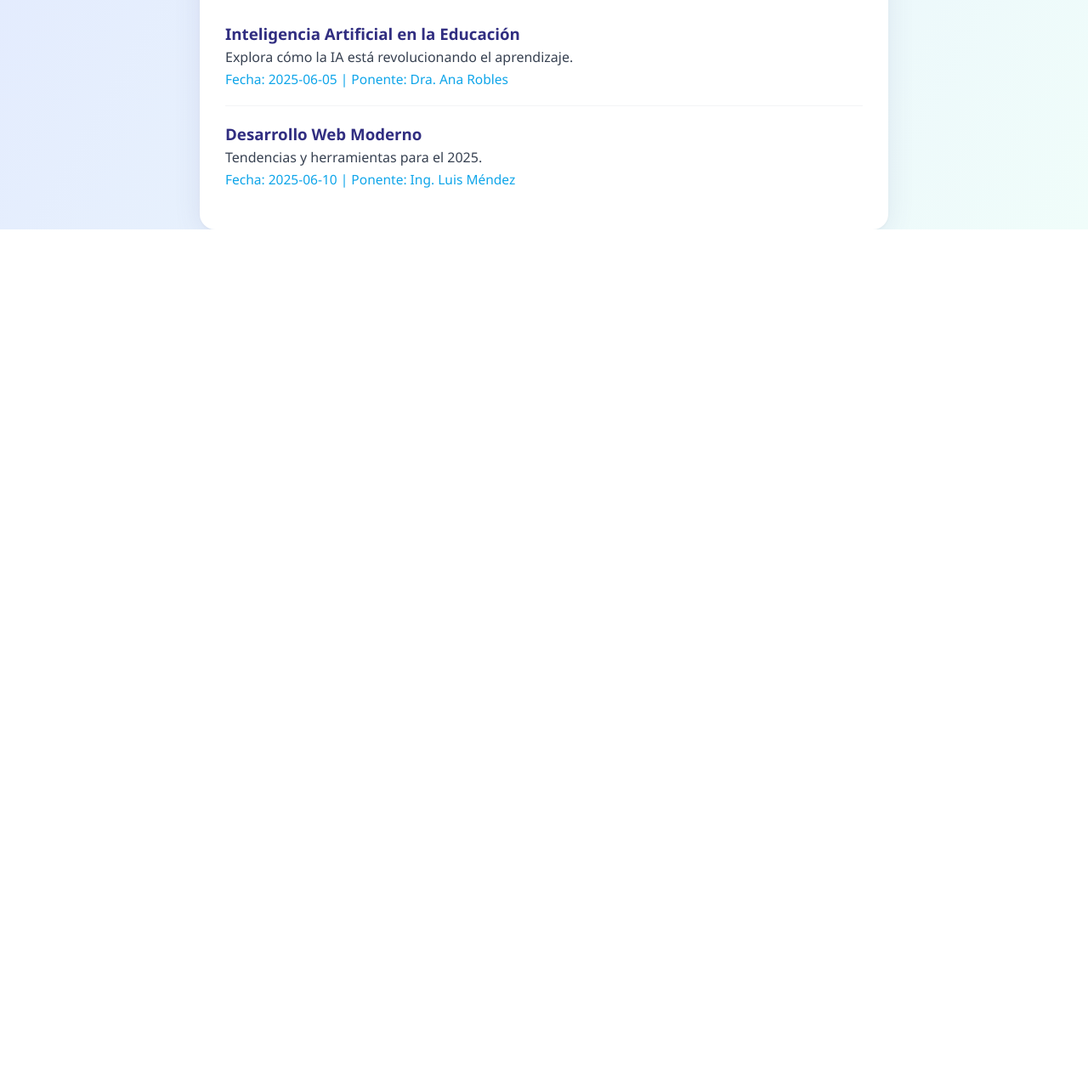
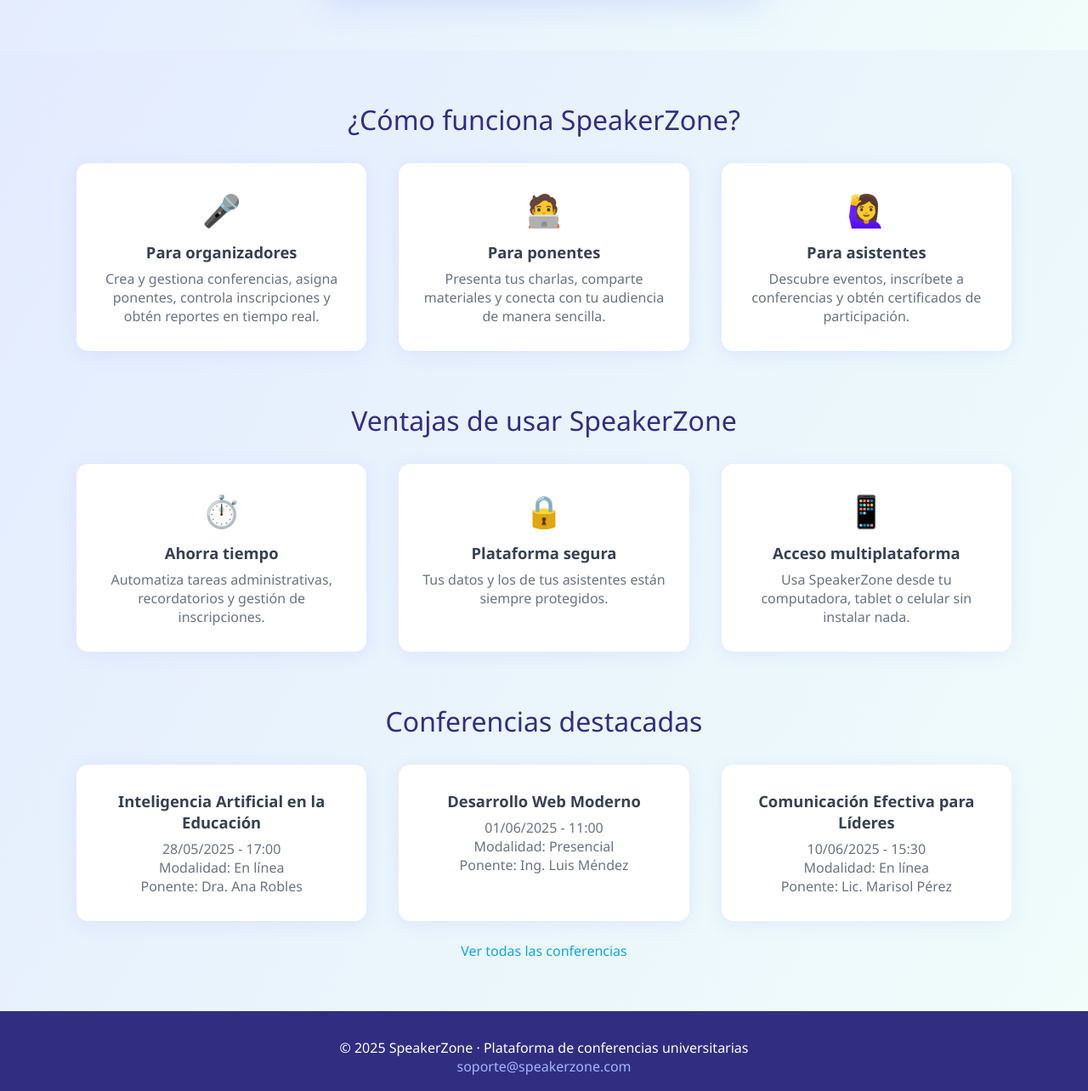
Before and after one commit to LuzElizabeeth/SpeakerZone, a PHP site: page / in a window 1280 px wide. Shown: the part 719-2003 px from the top of the page at 85% size. Before the commit the page ends 989 px from the top, so only its background shows below. Run offline with PHP 8.4, Linux system fonts and the light colour scheme.

Commit message:
seccion de conferencias

```diff
--- a/index.php
+++ b/index.php
@@ -1,172 +1,286 @@
-<?php
-// Ejemplo de conferencias (en producción, obtén esto de la base de datos)
-$conferencias = [
-    [
-        "titulo" => "Inteligencia Artificial en la Educación",
-        "descripcion" => "Explora cómo la IA está revolucionando el aprendizaje.",
-        "fecha" => "2025-06-05",
-        "ponente" => "Dra. Ana Robles"
-    ],
-    [
-        "titulo" => "Desarrollo Web Moderno",
-        "descripcion" => "Tendencias y herramientas para el 2025.",
-        "fecha" => "2025-06-10",
-        "ponente" => "Ing. Luis Méndez"
-    ]
-];
-?>
 <!DOCTYPE html>
 <html lang="es">
 <head>
     <meta charset="UTF-8">
-    <title>Bienvenido a SpeakerZone</title>
+    <title>SpeakerZone - Tu plataforma de conferencias</title>
+    <meta name="viewport" content="width=device-width, initial-scale=1.0">
     <link rel="stylesheet" href="style.css">
     <style>
-        /* Barra superior */
-        .topbar {
+        body {margin:0;padding:0; box-sizing:border-box;}
+        .navbar {
             width: 100%;
+            height: 70px;
             display: flex;
-            justify-content: flex-end;
             align-items: center;
-            padding: 22px 40px 0 0;
-            box-sizing: border-box;
-            position: absolute;
-            top: 0;
-            left: 0;
-            z-index: 10;
+            justify-content: space-between;
+            background: #fff;
+            box-shadow: 0 0 14px 0 #c7d2fe44;
+            position: fixed;
+            top: 0; left: 0; z-index: 100;
+            padding: 0 40px;
         }
-        .topbar .btn {
-            margin-left: 10px;
+        .navbar-logo {
+            height: 54px;
+            display: flex;
+            align-items: center;
         }
-        .btn {
-            padding: 9px 24px;
+        .navbar-logo img {
+            height: 38px;
+            margin-right: 9px;
+        }
+        .navbar-links {
+            display: flex;
+            align-items: center;
+            gap: 22px;
+        }
+        .navbar-links a {
+            color: #3730a3;
+            font-weight: 500;
+            font-size: 16px;
+        }
+        .navbar-actions {
+            display: flex;
+            gap: 8px;
+            align-items: center;
+        }
+        .navbar-actions .btn {
+            padding: 7px 20px;
+            border-radius: 7px;
+            border: none;
             background: linear-gradient(90deg,#6366f1 0%, #06b6d4 100%);
             color: #fff;
-            border: none;
-            border-radius: 7px;
+            font-weight: bold;
             font-size: 16px;
-            font-weight: bold;
             cursor: pointer;
-            box-shadow: 0 1px 4px rgba(80,86,150,0.07);
-            transition: background 0.15s, transform 0.1s;
             text-decoration: none;
-            display: inline-block;
+            transition: background 0.13s, box-shadow 0.13s;
+            box-shadow: 0 2px 8px #6366f11a;
         }
-        .btn:hover {
-            background: linear-gradient(90deg,#312e81 0%, #0ea5e9 100%);
-            transform: scale(1.04);
-            color: #fff;
+        .navbar-actions .btn.secondary {
+            background: #f1f5f9;
+            color: #312e81;
+            border: 1.5px solid #6366f1;
         }
-        /* Hero principal */
         .hero {
-            margin: 110px auto 0 auto;
-            max-width: 600px;
-            background: #fff;
-            border-radius: 18px;
-            box-shadow: 0 6px 32px rgba(80,86,150,0.12), 0 1.5px 3px rgba(0,0,0,0.04);
-            padding: 48px 36px 38px 36px;
+            padding-top: 110px;
+            padding-bottom: 60px;
+            background: linear-gradient(120deg, #e0e7ff 0%, #f0fdfa 100%);
             text-align: center;
         }
-        .hero h1 {
-            font-size: 2.4em;
+        .hero-title {
+            font-size: 2.6em;
+            font-weight: bold;
             color: #312e81;
-            margin-bottom: 16px;
+            margin-bottom: 18px;
         }
-        .hero p {
+        .hero-desc {
             color: #374151;
-            font-size: 1.13em;
-            margin-bottom: 32px;
-            line-height: 1.7;
+            font-size: 1.25em;
+            margin-bottom: 30px;
+        }
+        .hero-btns {
+            display: flex;
+            justify-content: center;
+            gap: 16px;
+            margin-bottom: 38px;
         }
         .hero-img {
-            width: 110px;
+            max-width: 520px;
+            width: 95vw;
+            margin: 0 auto;
+            border-radius: 18px;
+            box-shadow: 0 8px 38px #818cf833;
+            display:block;
+        }
+        .section {
+            max-width: 1100px;
+            margin: 60px auto 0 auto;
+            padding: 0 3vw;
+            text-align: center;
+        }
+        .section-title {
+            font-size: 2em;
+            color: #312e81;
             margin-bottom: 18px;
-            filter: drop-shadow(0 5px 15px #6366f13a);
         }
-        .accent {
-            color: #0ea5e9;
+        .features {
+            display: flex;
+            flex-wrap: wrap;
+            justify-content: center;
+            gap: 38px;
+            margin-top: 30px;
+        }
+        .feature {
+            background: #fff;
+            border-radius: 14px;
+            box-shadow: 0 4px 22px #6366f118;
+            padding: 30px 22px;
+            max-width: 320px;
+            flex: 1 1 250px;
+            min-width: 210px;
+        }
+        .feature-icon {
+            font-size: 2.3em;
+            margin-bottom: 12px;
+            color: #06b6d4;
+        }
+        .feature-title {
+            font-size: 1.15em;
             font-weight: bold;
+            margin-bottom: 8px;
+            color: #374151;
         }
-        /* Lista de conferencias */
-        .conferencias-section {
-            margin: 40px auto 0 auto;
-            max-width: 750px;
-            background: #fff;
-            border-radius: 18px;
-            box-shadow: 0 6px 32px rgba(80,86,150,0.11), 0 1.5px 3px rgba(0,0,0,0.03);
-            padding: 34px 30px 28px 30px;
+        .feature-desc {
+            font-size: 1em;
+            color: #6b7280;
         }
-        .conferencias-section h2 {
-            color: #4338ca;
-            margin-bottom: 16px;
+        .footer {
+            margin-top: 60px;
+            background: #312e81;
+            color: #fff;
+            padding: 32px 0 18px 0;
+            text-align: center;
         }
-        .conferencias-list {
-            list-style: none;
-            padding: 0;
-            margin: 0;
+        .footer a {color:#a5b4fc;}
+        @media (max-width: 800px) {
+            .features {flex-direction:column;gap:18px;}
+            .navbar {padding: 0 10vw;}
         }
-        .conferencia-item {
-            border-bottom: 1px solid #f3f4f6;
-            padding: 20px 0;
-            display: flex;
-            flex-direction: column;
-            gap: 4px;
-        }
-        .conferencia-item:last-child {
-            border-bottom: none;
-        }
-        .conferencia-titulo {
-            font-size: 1.17em;
-            color: #312e81;
-            font-weight: bold;
-        }
-        .conferencia-desc {
-            color: #374151;
-            font-size: 1em;
-        }
-        .conferencia-meta {
-            color: #0ea5e9;
-            font-size: 0.97em;
-        }
-        @media (max-width: 700px) {
-            .hero, .conferencias-section {
-                max-width: 99vw;
-                padding: 22px 8vw 16px 8vw;
-            }
-            .topbar {
-                padding-right: 6vw;
-                padding-top: 12px;
-            }
+        @media (max-width: 600px) {
+            .hero-title {font-size: 1.5em;}
+            .section-title {font-size:1.18em;}
+            .feature {padding:18px 8px;}
+            .navbar {padding: 0 2vw;}
         }
     </style>
 </head>
 <body>
-    <div class="topbar">
-        <a href="login.php" class="btn">Iniciar sesión</a>
-        <a href="register.php" class="btn">Registrarse</a>
+    <!-- Barra de navegación -->
+    <div class="navbar">
+        <div class="navbar-logo">
+            <img src="https://cdn-icons-png.flaticon.com/512/3062/3062634.png" alt="Logo SpeakerZone">
+            <span style="font-size:1.21em;font-weight:bold;color:#312e81;">SpeakerZone</span>
+        </div>
+        <div class="navbar-links">
+            <a href="#como-funciona">Cómo funciona</a>
+            <a href="#ventajas">Ventajas</a>
+            <a href="#conferencias">Conferencias</a>
+        </div>
+        <div class="navbar-actions">
+            <a href="login.php" class="btn secondary">Iniciar sesión</a>
+            <a href="register.php" class="btn">Crear cuenta</a>
+        </div>
     </div>
-    <div class="hero">
-        <img src="https://cdn-icons-png.flaticon.com/512/3062/3062634.png" alt="Logo SpeakerZone" class="hero-img" />
-        <h1>Bienvenido a <span class="accent">SpeakerZone</span></h1>
-        <p>
-            La plataforma universitaria donde presentadores y asistentes se conectan para compartir ideas y gestionar conferencias.<br><br>
-            <b>Descubre eventos, aprende y haz networking con otros estudiantes y expertos.</b>
-        </p>
-    </div>
-    <div class="conferencias-section">
-        <h2>Conferencias disponibles</h2>
-        <ul class="conferencias-list">
-            <?php foreach ($conferencias as $c): ?>
-            <li class="conferencia-item">
-                <div class="conferencia-titulo"><?= htmlspecialchars($c["titulo"]) ?></div>
-                <div class="conferencia-desc"><?= htmlspecialchars($c["descripcion"]) ?></div>
-                <div class="conferencia-meta">
-                    <span>Fecha: <?= htmlspecialchars($c["fecha"]) ?></span> |
-                    <span>Ponente: <?= htmlspecialchars($c["ponente"]) ?></span>
+
+    <!-- Hero principal -->
+    <section class="hero">
+        <div class="hero-title">Gestiona tus <span style="color:#06b6d4;">conferencias universitarias</span> en un solo lugar</div>
+        <div class="hero-desc">
+            SpeakerZone conecta ponentes y asistentes para crear eventos inolvidables.<br>
+            Organiza, asiste y haz networking en una plataforma moderna y fácil de usar.
+        </div>
+        <div class="hero-btns">
+            <a href="register.php" class="btn">Comenzar ahora</a>
+            <a href="conferencias.php" class="btn secondary">Ver conferencias</a>
+        </div>
+        <img class="hero-img" src="https://images.unsplash.com/photo-1515378791036-0648a3ef77b2?auto=format&fit=crop&w=900&q=80" alt="Conferencia universitara">
+    </section>
+
+    <!-- Sección Cómo funciona -->
+    <section class="section" id="como-funciona">
+        <div class="section-title">¿Cómo funciona SpeakerZone?</div>
+        <div class="features">
+            <div class="feature">
+                <div class="feature-icon">🎤</div>
+                <div class="feature-title">Para organizadores</div>
+                <div class="feature-desc">
+                    Crea y gestiona conferencias, asigna ponentes, controla inscripciones y obtén reportes en tiempo real.
                 </div>
-            </li>
-            <?php endforeach; ?>
-        </ul>
+            </div>
+            <div class="feature">
+                <div class="feature-icon">🧑‍💻</div>
+                <div class="feature-title">Para ponentes</div>
+                <div class="feature-desc">
+                    Presenta tus charlas, comparte materiales y conecta con tu audiencia de manera sencilla.
+                </div>
+            </div>
+            <div class="feature">
+                <div class="feature-icon">🙋‍♀️</div>
+                <div class="feature-title">Para asistentes</div>
+                <div class="feature-desc">
+                    Descubre eventos, inscríbete a conferencias y obtén certificados de participación.
+                </div>
+            </div>
+        </div>
+    </section>
+
+    <!-- Sección Ventajas -->
+    <section class="section" id="ventajas">
+        <div class="section-title">Ventajas de usar SpeakerZone</div>
+        <div class="features">
+            <div class="feature">
+                <div class="feature-icon">⏱️</div>
+                <div class="feature-title">Ahorra tiempo</div>
+                <div class="feature-desc">
+                    Automatiza tareas administrativas, recordatorios y gestión de inscripciones.
+                </div>
+            </div>
+            <div class="feature">
+                <div class="feature-icon">🔒</div>
+                <div class="feature-title">Plataforma segura</div>
+                <div class="feature-desc">
+                    Tus datos y los de tus asistentes están siempre protegidos.
+                </div>
+            </div>
+            <div class="feature">
+                <div class="feature-icon">📱</div>
+                <div class="feature-title">Acceso multiplataforma</div>
+                <div class="feature-desc">
+                    Usa SpeakerZone desde tu computadora, tablet o celular sin instalar nada.
+                </div>
+            </div>
+        </div>
+    </section>
+
+    <!-- Sección Conferencias disponibles -->
+    <section class="section" id="conferencias">
+        <div class="section-title">Conferencias destacadas</div>
+        <div class="features">
+            <div class="feature">
+                <div class="feature-title">Inteligencia Artificial en la Educación</div>
+                <div class="feature-desc">
+                    28/05/2025 - 17:00<br>
+                    Modalidad: En línea<br>
+                    Ponente: Dra. Ana Robles
+                </div>
+            </div>
+            <div class="feature">
+                <div class="feature-title">Desarrollo Web Moderno</div>
+                <div class="feature-desc">
+                    01/06/2025 - 11:00<br>
+                    Modalidad: Presencial<br>
+                    Ponente: Ing. Luis Méndez
+                </div>
+            </div>
+            <div class="feature">
+                <div class="feature-title">Comunicación Efectiva para Líderes</div>
+                <div class="feature-desc">
+                    10/06/2025 - 15:30<br>
+                    Modalidad: En línea<br>
+                    Ponente: Lic. Marisol Pérez
+                </div>
+            </div>
+        </div>
+        <div style="margin-top:24px;">
+            <a href="conferencias.php" class="btn">Ver todas las conferencias</a>
+        </div>
+    </section>
+
+    <!-- Footer -->
+    <div class="footer">
+        &copy; <?=date('Y')?> SpeakerZone · Plataforma de conferencias universitarias
+        <br>
+        <a href="mailto:soporte@speakerzone.com">soporte@speakerzone.com</a>
     </div>
 </body>
 </html>
```
Also changed, not shown: admin_conferencias.php (added, +115 -0 lines), conferencias.php (added, +100 -0 lines), editar_conferencia.php (added, +71 -0 lines).
